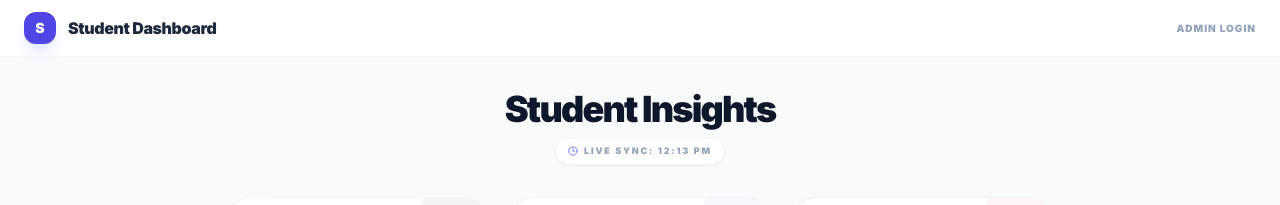
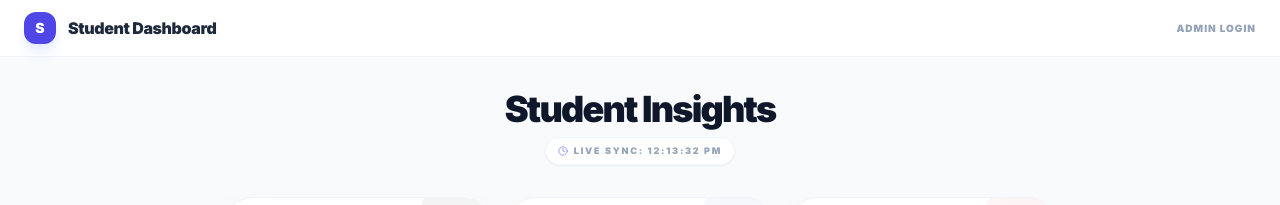
Before and after one commit to samm22174-beep/edu-stats-dashboard, a React (Vite) app: page / in a window 1280 px wide. Shown: the top 205 px of the page. Built offline with nearby package versions, Linux system fonts and the light colour scheme.

Commit message:
Update PublicDashboard.tsx

```diff
--- a/PublicDashboard.tsx
+++ b/PublicDashboard.tsx
@@ -48,9 +48,13 @@ const PublicDashboard: React.FC<Props> = ({ stats }) => {
       <div className="text-center space-y-2">
         <h2 className="text-3xl md:text-4xl font-black text-slate-900 tracking-tighter">Student Insights</h2>
         <div className="flex items-center justify-center">
-           <p className="text-[9px] font-black text-slate-400 uppercase tracking-[0.2em] flex items-center bg-white px-3 py-1.5 rounded-full border border-slate-100 shadow-sm">
-            <Clock size={10} className="mr-1.5 text-indigo-500" />
-            Live Sync: {new Date(stats.lastUpdated).toLocaleTimeString([], { hour: '2-digit', minute: '2-digit' })}
+           {/* Added key={stats.lastUpdated} to trigger re-animation on update */}
+           <p
+            key={stats.lastUpdated}
+            className="text-[9px] font-black text-slate-400 uppercase tracking-[0.2em] flex items-center bg-white px-3 py-1.5 rounded-full border border-slate-100 shadow-sm animate-in zoom-in duration-300"
+          >
+            <Clock size={10} className="mr-1.5 text-indigo-500 animate-pulse" />
+            Live Sync: {new Date(stats.lastUpdated).toLocaleTimeString([], { hour: '2-digit', minute: '2-digit', second: '2-digit' })}
           </p>
         </div>
       </div>
@@ -80,7 +84,7 @@ const PublicDashboard: React.FC<Props> = ({ stats }) => {
         />
       </div>
 
-      {/* Centered Gender Ratio Card with Right-Aligned Legend Dots */}
+      {/* Perfectly Centered & Balanced Gender Ratio Card */}
       <div className="flex justify-center pt-2">
         <div className="w-full max-w-[340px] bg-white p-8 rounded-[3.5rem] border border-slate-100 shadow-2xl shadow-slate-200/40 flex flex-col items-center overflow-hidden">
           <div className="flex flex-col items-center mb-0 text-center">
@@ -122,7 +126,7 @@ const PublicDashboard: React.FC<Props> = ({ stats }) => {
                   iconType="square"
                   wrapperStyle={{
                     paddingTop: '30px',
-                    paddingLeft: '20px' // Moves the square dots slightly to the right
+                    paddingLeft: '20px'
                   }}
                   formatter={(value) => <span className="text-[11px] font-black text-slate-400 px-2 uppercase tracking-[0.2em]">{value}</span>}
                 />
```
